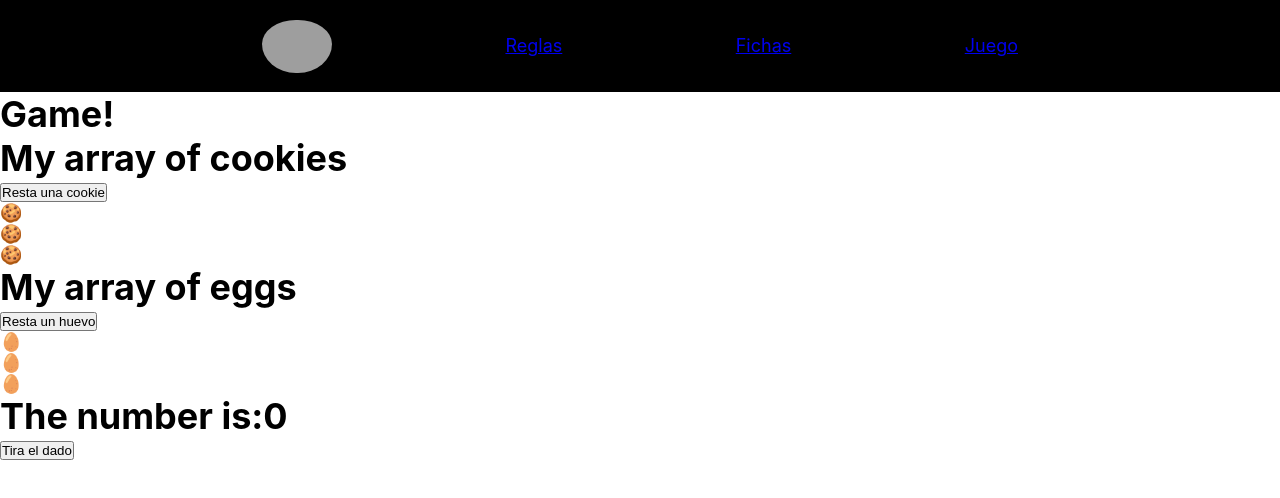
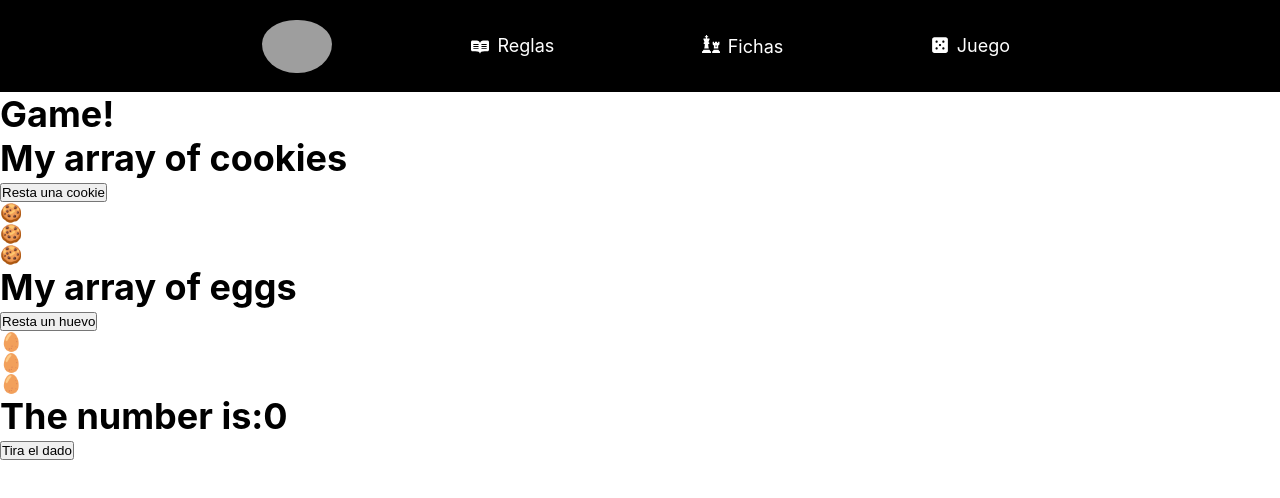
Before and after one commit to LoreMatey/grogu-game, a React (Create React App) app: page /game in a window 1280 px wide. Shown: the top 498 px of the page. Built offline with nearby package versions, Linux system fonts and the light colour scheme; grey boxes are pictures that could not be loaded.

Commit message:
Styled navbar links

```diff
--- a/src/components/Navbar/Navbar.css
+++ b/src/components/Navbar/Navbar.css
@@ -33,3 +33,29 @@
   color: white;
   align-self: center;
 }
+
+.navbar-link {
+  text-decoration: none;
+  vertical-align: baseline;
+  padding: 5px 8px;
+  border-radius: 5px;
+  color: white;
+}
+
+.navbar-link:hover {
+  -webkit-box-shadow: 1px 2px 15px 2px #FFFFFF;
+  box-shadow: 1px 2px 15px 2px #FFFFFF;
+}
+
+.navbar-icon {
+  vertical-align: bottom;
+  margin-right: 8px;
+}
+
+.navbar-icon.chess {
+  vertical-align: baseline;
+}
+
+.navbar-icon.dice {
+  margin-bottom: 2px;
+}
--- a/src/components/Navbar/Navbar.jsx
+++ b/src/components/Navbar/Navbar.jsx
@@ -1,5 +1,7 @@
 import './Navbar.css';
-// import { FaBars } from 'react-icons/fa';
+import { FaDiceFive } from 'react-icons/fa';
+import { FaReadme } from 'react-icons/fa';
+import { FaChess } from 'react-icons/fa';
 import { NavLink } from 'react-router-dom';
 
 const Navbar = () => {
@@ -15,17 +17,20 @@ const Navbar = () => {
             <img className='navbar-logo' src='https://www.creativefabrica.com/wp-content/uploads/2021/08/20/bayoda-grogu-svg-Graphics-16076611-1-1-580x435.jpg' />
           </NavLink>
           <li className='navbar-item'>
-            <NavLink to='/rules'>
+            <NavLink className='navbar-link' to='/rules'>
+              <FaReadme className='navbar-icon'/>
               {navItem1}
             </NavLink>
           </li>
           <li className='navbar-item'>
-            <NavLink to='/pieces'>
+            <NavLink className='navbar-link' to='/pieces'>
+              <FaChess className='navbar-icon chess'/>
               {navItem2}
             </NavLink>
           </li>
           <li className='navbar-item'>
-            <NavLink to='/game'>
+            <NavLink className='navbar-link' to='/game'>
+              <FaDiceFive className='navbar-icon dice'/>
               {navItem3}
             </NavLink>
           </li>
```
